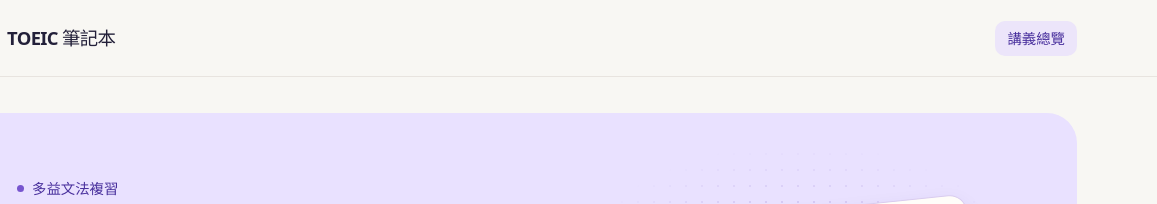
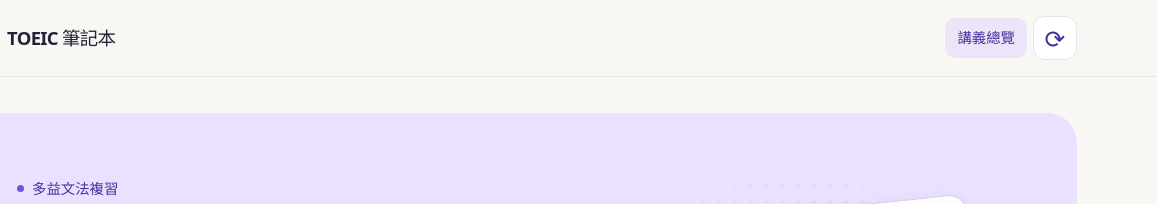
Before and after one commit to eddychang0630/toeic-notes, a plain HTML site: page index.html in a window 1280 px wide. Shown: the top 204 px of the page, 123-1280 px from the left. Drawn offline with Linux system fonts and the light colour scheme.

Commit message:
Add a refresh button to the notebook header

```diff
--- a/index.html
+++ b/index.html
@@ -33,7 +33,7 @@
     p, h1, h2, h3 { margin: 0; }
     p + p { margin-top: .55rem; }
     a { color: var(--purple); }
-    a:focus-visible, input:focus-visible, select:focus-visible, summary:focus-visible {
+    a:focus-visible, button:focus-visible, input:focus-visible, select:focus-visible, summary:focus-visible {
       outline: 3px solid #6950c7;
       outline-offset: 4px;
     }
@@ -59,6 +59,20 @@
     .book::after { right: 1px; border-radius: 3px 2px 2px 0; transform: skewY(-10deg); }
     .header-link { padding: 8px 12px; font-size: .9rem; font-weight: 750; color: var(--purple); text-decoration: none; border-radius: 10px; }
     .header-link:hover, .header-link[aria-current="page"] { background: #ece5fa; }
+    .header-nav { display: flex; align-items: center; gap: 6px; }
+    .refresh-button {
+      place-items: center;
+      width: 44px;
+      height: 44px;
+      padding: 0;
+      border: 1px solid var(--line);
+      border-radius: 12px;
+      background: var(--white);
+      color: var(--purple);
+      font: 750 1.55rem/1 system-ui, sans-serif;
+      cursor: pointer;
+    }
+    .refresh-button:hover, .refresh-button:active { background: #ece5fa; }
     main.wrap { padding-block: 36px 54px; }
     .hero {
       min-height: 330px;
@@ -187,6 +201,7 @@
     .site-footer .wrap { min-height: 68px; display: flex; align-items: center; color: var(--muted); font-size: .83rem; }
     .js-only { display: none; }
     .has-js .js-only { display: revert; }
+    .has-js .refresh-button { display: grid; }
     .has-js .search.js-only { display: flex; }
     .has-js .lookup-controls.js-only { display: grid; }
     @media (max-width: 1040px) {
@@ -228,7 +243,10 @@
   <header class="site-header">
     <div class="wrap header-inner">
       <a class="brand" href="#home"><span class="brand-icon" aria-hidden="true"><span class="book"></span></span>TOEIC 筆記本</a>
-      <nav aria-label="主選單"><a class="header-link" href="#home">講義總覽</a></nav>
+      <nav class="header-nav" aria-label="主選單">
+        <a class="header-link" href="#home">講義總覽</a>
+        <button class="refresh-button js-only" id="refresh-page" type="button" aria-label="重新整理頁面" title="重新整理"><span aria-hidden="true">⟳</span></button>
+      </nav>
     </div>
   </header>
 
@@ -2795,6 +2813,7 @@
     }
 
     lessonSearch.addEventListener("input", filterLessons);
+    document.getElementById("refresh-page").addEventListener("click", () => window.location.reload());
     window.addEventListener("hashchange", () => showPage(true));
     document.documentElement.classList.add("has-js");
     filterLessons();
```
